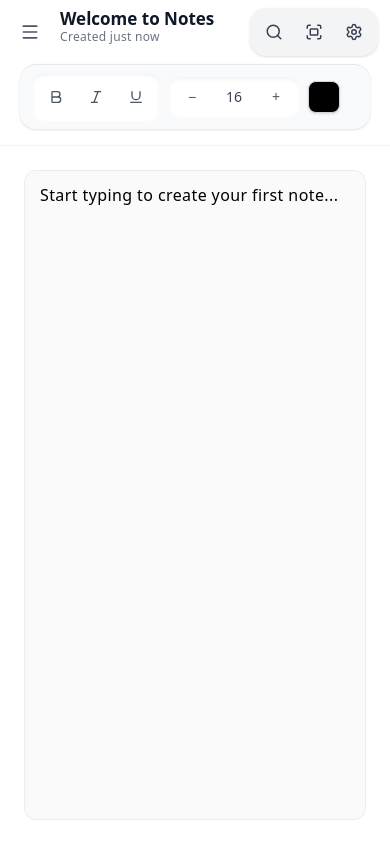
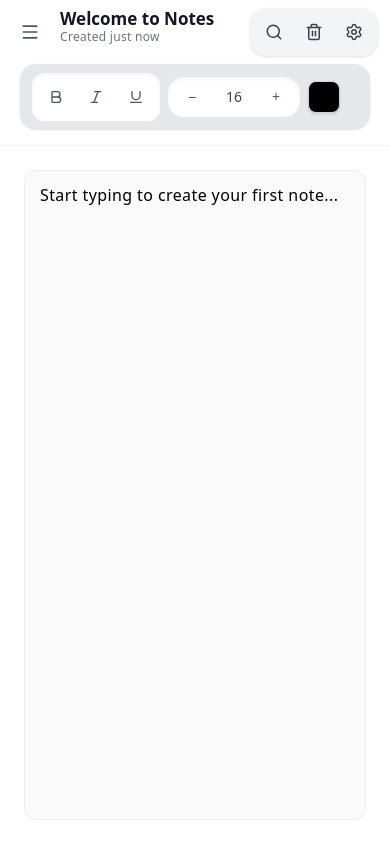
Before and after one commit to Anil-sai0418/online-notes, a React (Vite) app: page / in a window 390 px wide. Both pictures are taken after a click on the button "Get Started". Built offline with nearby package versions, Linux system fonts and the light colour scheme.

Commit message:
changed some ui issues in both large and small screens.

```diff
--- a/src/parts/FormattingToolbar.jsx
+++ b/src/parts/FormattingToolbar.jsx
@@ -1,5 +1,5 @@
 import React, { useState, useEffect, useRef, useCallback } from 'react';
-import { Bold, Italic, Underline, Type, Menu, Lock, Moon, Search, Settings, ChevronUp, ChevronDown, Fullscreen, Unlock, ShieldOff, Trash2 } from 'lucide-react';
+import { Bold, Italic, Underline, Type, Menu, Lock, Moon, Search, Settings, ChevronUp, ChevronDown, Fullscreen, Unlock, ShieldOff, Trash2, Delete } from 'lucide-react';
 
 const FormattingToolbar = ({
   currentNote,
@@ -255,8 +255,10 @@ const FormattingToolbar = ({
                 <Search size={18} />
               </button>
 
+         <div className="flex items-center justify-center w-9 h-9 rounded-xl transition-all duration-150 active:scale-95">
+  {/* Fullscreen button - visible on md+ screens */}
   <button
-                className={`w-9 h-9 flex items-center justify-center rounded-xl transition-all duration-150 active:scale-95 ${
+    className={`hidden md:flex items-center justify-center w-full h-full rounded-xl transition-all duration-150 active:scale-95 ${
       isFullscreen
         ? darkMode
           ? 'bg-blue-600 text-white'
@@ -270,6 +272,28 @@ const FormattingToolbar = ({
   >
     <Fullscreen size={18} />
   </button>
+
+  {/* Trash button - visible on small screens, now deletes note */}
+  <button
+    className={`flex md:hidden items-center justify-center w-full h-full rounded-xl transition-all duration-150 active:scale-95 ${
+      darkMode
+        ? 'hover:bg-gray-800 text-gray-300'
+          : 'hover:bg-white text-gray-700'
+    }`}
+    onClick={() => {
+      const event = new KeyboardEvent('keydown', {
+        key: 'Delete',
+        ctrlKey: true,
+        code: 'Delete'
+      });
+      window.dispatchEvent(event);
+    }}
+    title="Delete Note"
+  >
+    <Trash2 size={18} />
+  </button>
+</div>
+
 
 
 
@@ -344,28 +368,6 @@ const FormattingToolbar = ({
                           <ShieldOff size={16} />
                           <span>Remove Password</span>
                         </button>
-
-                        <div className={`h-px my-1 ${darkMode ? 'bg-gray-800' : 'bg-gray-200'}`} />
-                        <button
-                          onClick={() => {
-                            setIsSettingsOpen(false);
-                            // Trigger delete with keyboard shortcut pattern
-                            const event = new KeyboardEvent('keydown', {
-                              key: 'Delete',
-                              ctrlKey: true,
-                              code: 'Delete'
-                            });
-                            window.dispatchEvent(event);
-                          }}
-                          className={`w-full flex items-center gap-3 px-4 py-2.5 text-sm transition-colors ${
-                            darkMode
-                              ? 'hover:bg-gray-800 text-red-400'
-                              : 'hover:bg-gray-100 text-red-600'
-                          }`}
-                        >
-                          <Trash2 size={16} />
-                          <span>Delete Note</span>
-                        </button>
                       </>
                     )}
                   </div>
@@ -379,7 +381,7 @@ const FormattingToolbar = ({
 
     <div
       className={`flex items-center justify-start gap-2 px-3 py-2 border-t flex-wrap md:flex-nowrap rounded-2xl mx-2 mb-2 overflow-x-auto shadow-sm ${
-        darkMode ? 'bg-[#111111] border-gray-700' : 'bg-gray-50 border-gray-200'
+        darkMode ? 'bg-[#111111] border-gray-700' : 'bg-gray-200 border-gray-200'
       }`}
     >
       {/* Text Formatting Group */}
@@ -388,7 +390,7 @@ const FormattingToolbar = ({
       }`}>
         <button
           onClick={() => setGlobalIsBold(!globalIsBold)}
-          className={`w-9 h-9 flex items-center justify-center rounded-lg transition-all duration-150 active:scale-95 ${
+          className={`w-9 h-9 flex items-center justify-center rounded-2xl transition-all duration-150 active:scale-95 ${
             globalIsBold
               ? darkMode ? 'bg-blue-600 text-white' : 'bg-blue-500 text-white'
               : darkMode ? 'hover:bg-gray-700 text-gray-400' : 'hover:bg-gray-200 text-gray-600'
@@ -400,7 +402,7 @@ const FormattingToolbar = ({
 
         <button
           onClick={() => setGlobalIsItalic(!globalIsItalic)}
-          className={`w-9 h-9 flex items-center justify-center rounded-lg transition-all duration-150 active:scale-95 ${
+          className={`w-9 h-9 flex items-center justify-center rounded-2xl transition-all duration-150 active:scale-95 ${
             globalIsItalic
               ? darkMode ? 'bg-blue-600 text-white' : 'bg-blue-500 text-white'
               : darkMode ? 'hover:bg-gray-700 text-gray-400' : 'hover:bg-gray-200 text-gray-600'
@@ -412,9 +414,9 @@ const FormattingToolbar = ({
 
         <button
           onClick={() => setGlobalIsUnderline(!globalIsUnderline)}
-          className={`w-9 h-9 flex items-center justify-center rounded-lg transition-all duration-150 active:scale-95 ${
+          className={`w-9 h-9 flex items-center justify-center rounded-2xl transition-all duration-150 active:scale-95 ${
             globalIsUnderline
-              ? darkMode ? 'bg-blue-600 text-white' : 'bg-blue-500 text-white'
+              ? darkMode ? 'bg-blue-600 text-white ' : 'bg-blue-500 text-white  '
               : darkMode ? 'hover:bg-gray-700 text-gray-400' : 'hover:bg-gray-200 text-gray-600'
           }`}
           title="Underline"
@@ -424,12 +426,12 @@ const FormattingToolbar = ({
       </div>
 
       {/* Font Size Control */}
-      <div className={`flex items-center gap-1.5 px-2 py-1 rounded-xl md:shrink-0 shadow-inner ${
+      <div className={`flex items-center gap-1.5 px-2 py-1 rounded-2xl md:shrink-0 shadow-inner ${
         darkMode ? 'bg-gray-800/60' : 'bg-white'
       }`}>
         <button
           onClick={() => handleFontSizeChange(-1)}
-          className={`w-8 h-8 flex items-center justify-center rounded-lg text-sm transition-all active:scale-95 ${
+          className={`w-8 h-8 flex items-center justify-center rounded-2xl text-sm transition-all active:scale-95 ${
             darkMode ? 'hover:bg-gray-700 text-gray-400' : 'hover:bg-gray-200 text-gray-600'
           }`}
         >
@@ -444,7 +446,7 @@ const FormattingToolbar = ({
 
         <button
           onClick={() => handleFontSizeChange(1)}
-          className={`w-8 h-8 flex items-center justify-center rounded-lg text-sm transition-all active:scale-95 ${
+          className={`w-8 h-8 flex items-center justify-center rounded-2xl text-sm transition-all active:scale-95 ${
             darkMode ? 'hover:bg-gray-700 text-gray-400' : 'hover:bg-gray-200 text-gray-600'
           }`}
         >
@@ -633,12 +635,16 @@ const FormattingToolbar = ({
                     <ShieldOff size={16} />
                     <span>Remove Password</span>
                   </button>
+                </>
+              )}
 
+              {/* Divider */}
               <div className={`h-px my-1 ${darkMode ? 'bg-gray-800' : 'bg-gray-200'}`} />
+
+              {/* Delete Note - ALWAYS visible on desktop */}
               <button
                 onClick={() => {
                   setIsSettingsOpen(false);
-                      // Trigger delete with keyboard shortcut pattern
                   const event = new KeyboardEvent('keydown', {
                     key: 'Delete',
                     ctrlKey: true,
@@ -655,8 +661,6 @@ const FormattingToolbar = ({
                 <Trash2 size={16} />
                 <span>Delete Note</span>
               </button>
-                </>
-              )}
             </div>
           )}
         </div>
--- a/src/parts/Home.jsx
+++ b/src/parts/Home.jsx
@@ -78,9 +78,8 @@ function Home() {
     return () => window.removeEventListener("keydown", handleKeyPress);
   }, [navigate]);
 
-  return (
-    // Changed background gradient to a cooler, sharper blue/gray tone
-    <div className={`min-h-screen overflow-hidden relative transition-colors duration-300 ${
+return (
+    <div className={`min-h-screen overflow-hidden relative transition-colors duration-300 flex flex-col pt-6 sm:pt-8 md:pt-0 ${
       darkMode
         ? 'bg-gradient-to-br from-[#0B0F19] via-[#0E1628] to-[#0B0F19] text-slate-100'
         : 'bg-gradient-to-br from-gray-50 via-white to-blue-100 text-gray-900'
@@ -110,7 +109,7 @@ gap-12 md:gap-16
 relative z-20">
 
         {/* Left Content */}
-        <div className="max-w-xl text-center md:text-left mb-3 ">
+        <div className="max-w-xl text-center md:text-left  max-md:mt-18 mb-5 ">
           <div className={`inline-flex items-center gap-2 px-3 py-1.5 mb-8 text-xs font-semibold rounded-full border ${
             darkMode
               ? 'text-blue-400 bg-blue-900/30 border-blue-700'
@@ -122,7 +121,7 @@ relative z-20">
           <h1 className={`text-4xl md:text-6xl font-extrabold leading-tight mb-6 tracking-tight ${
             darkMode ? 'text-white' : 'text-gray-900'
           }`}>
-            Believe Notes<br />
+            Belive Notes<br />
             <span className={`text-transparent bg-clip-text ${
               darkMode
                 ? 'bg-gradient-to-r from-blue-400 to-cyan-400'
@@ -251,7 +250,7 @@ relative z-20">
       }`}>
       </div>
 
-<footer className='relative z-20 flex justify-center flex-col mt-6 items-center text-sm text-gray-700 dark:text-gray-300'>
+<footer className='relative z-20 flex justify-center flex-col mt-auto pb-4 items-center text-sm text-gray-700 dark:text-gray-300'>
   <p className="font-xs  text-gray-500 dark:text-gray-600">
     Developed by Anil
   </p>
--- a/src/parts/Sidebar.jsx
+++ b/src/parts/Sidebar.jsx
@@ -159,7 +159,14 @@ const Sidebar = ({
         </div>
       </div>
       {/* Notes List */}
-      <div className="flex-1 overflow-y-auto">
+      <div
+        className={`flex-1 overflow-y-auto rounded-2xl
+          ${darkMode
+            ? 'bg-[#111111] border border-gray-800'
+            : 'bg-gray-50 border border-gray-200'
+          }
+        `}
+      >
         {filteredNotes.length === 0 ? (
           <div className={`p-8 text-center ${darkMode ? 'text-gray-500' : 'text-gray-400'}`}>
             <p className="font-medium text-sm">
```
Lines whose indentation alone changed are shown as unchanged.
